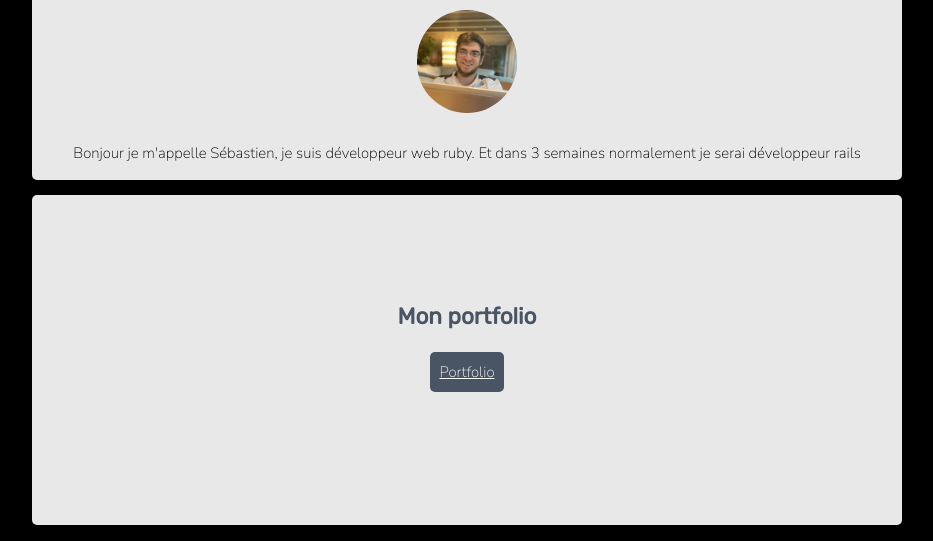
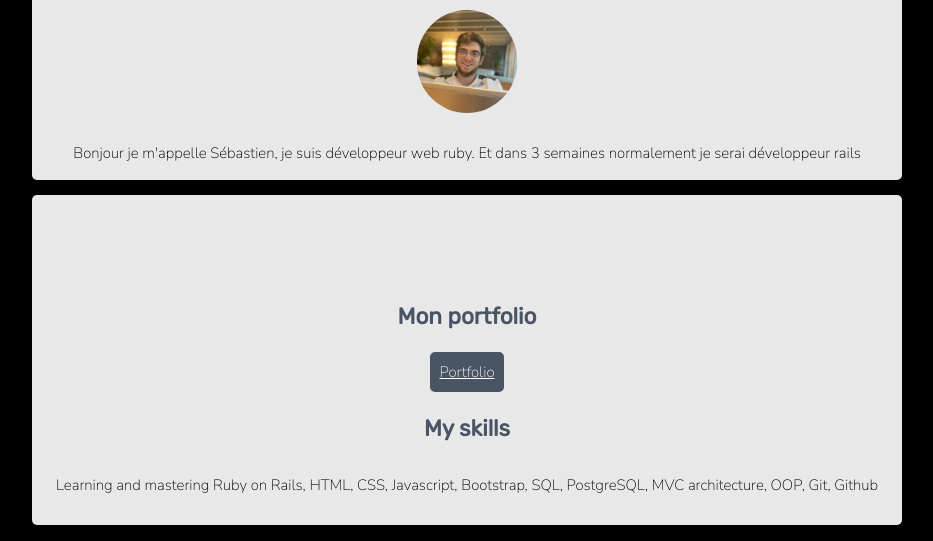
Before and after one commit to SebastienDD/profile, a plain HTML site: page index.html in a window 1280 px wide. Shown: the part 105-646 px from the top of the page, without its empty margins (173-1106 px from the left). Drawn offline with Linux system fonts and the light colour scheme.

Commit message:
adding hard skills

```diff
--- a/index.html
+++ b/index.html
@@ -18,6 +18,9 @@
   <div class="card" id ="margin-top-middle">
     <h2> Mon portfolio </h2>
       <a id="btn-blue" href="https://sebastiendathdelcambe.com/" target= "_blank"> Portfolio</a>
+
+      <h2>My skills</h2>
+      <p> Learning and mastering Ruby on Rails, HTML, CSS, Javascript, Bootstrap, SQL, PostgreSQL, MVC architecture, OOP, Git, Github</p>
   </div>
 
   <div class="card">
```
